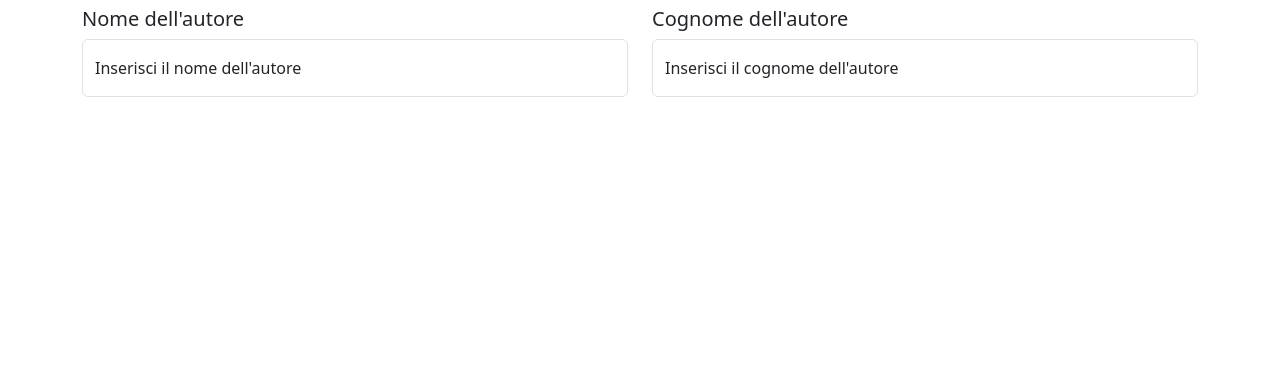
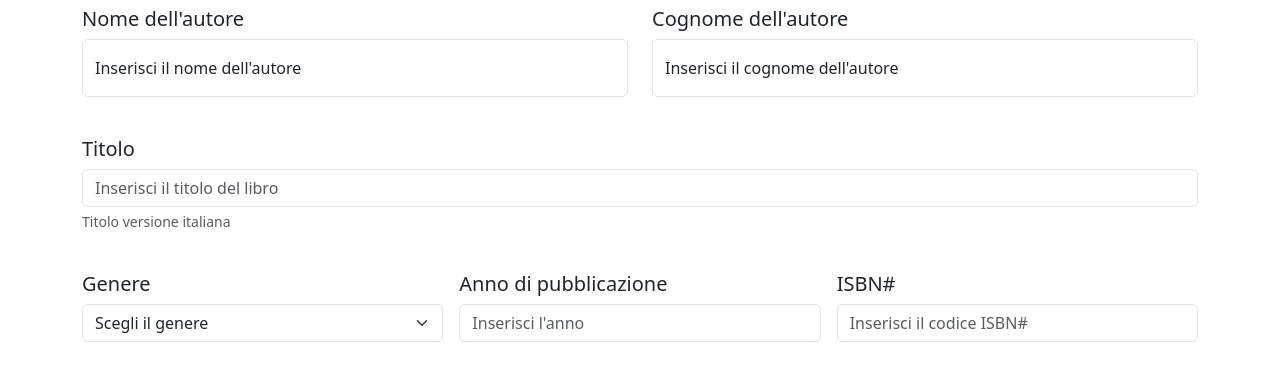
Before and after one commit to andreasalvi99/html-css-bootstrap-dashboard, a plain HTML site: page new.book.html in a window 1280 px wide. Shown: the part 154-534 px from the top of the page. Drawn offline with nearby package versions, Linux system fonts and the light colour scheme.

Commit message:
2nd and 2rd row done

```diff
--- a/new.book.html
+++ b/new.book.html
@@ -48,7 +48,11 @@
           <div class="collapse navbar-collapse" id="navbarSupportedContent">
             <ul class="navbar-nav me-auto mb-2 mb-lg-0">
               <li class="nav-item">
-                <a class="nav-link active" aria-current="page" href="./index.html" target="_blank"
+                <a
+                  class="nav-link active"
+                  aria-current="page"
+                  href="./index.html"
+                  target="_blank"
                   ><span class="text-light">Catalogo Libri</span></a
                 >
               </li>
@@ -84,21 +88,91 @@
           <div class="col-6">
             <h2 class="fs-5 text-start mt-4">Nome dell'autore</h2>
             <div class="form-floating mb-3">
-                        <input type="text" class="form-control" id="floatingInput" placeholder="name@example.com">
+              <input
+                type="text"
+                class="form-control"
+                id="floatingInput"
+                placeholder="name@example.com"
+              />
               <label for="floatingInput">Inserisci il nome dell'autore</label>
             </div>
           </div>
           <div class="col-6">
             <h2 class="fs-5 text-start mt-4">Cognome dell'autore</h2>
             <div class="form-floating mb-3">
-                        <input type="text" class="form-control" id="floatingInput" placeholder="name@example.com">
-                        <label for="floatingInput">Inserisci il cognome dell'autore</label>
+              <input
+                type="text"
+                class="form-control"
+                id="floatingInput"
+                placeholder="name@example.com"
+              />
+              <label for="floatingInput"
+                >Inserisci il cognome dell'autore</label
+              >
+            </div>
+          </div>
+        </div>
+
+        <!-- 2nd row -->
+        <div class="row">
+          <div class="col">
+            <h2 class="fs-5 text-start mt-4">Titolo</h2>
+            <div class="mb-3">
+              <input
+                type="text"
+                class="form-control"
+                id="formGroupExampleInput"
+                placeholder="Inserisci il titolo del libro"
+              />
+              <div class="form-text text-start" id="basic-addon4">
+                Titolo versione italiana
+              </div>
+            </div>
+          </div>
+        </div>
+
+        <!-- 3rd row -->
+        <div class="row g-3">
+          <!-- 1st column -->
+          <div class="col">
+            <h2 class="fs-5 text-start mt-4">Genere</h2>
+            <div class="col">
+              <select class="form-select" aria-label="Default select example">
+                <option selected>Scegli il genere</option>
+                <option value="1">Maschio</option>
+                <option value="2">Femmina</option>
+              </select>
+            </div>
+          </div>
+
+          <!-- 2nd column -->
+          <div class="col">
+            <h2 class="fs-5 text-start mt-4">Anno di pubblicazione</h2>
+            <div class="mb-3">
+              <input
+                type="text"
+                class="form-control"
+                id="formGroupExampleInput"
+                placeholder="Inserisci l'anno"
+              />
+            </div>
+          </div>
+
+          <!-- 3rd column -->
+          <div class="col">
+            <h2 class="fs-5 text-start mt-4">ISBN#</h2>
+            <div class="mb-3">
+              <input
+                type="text"
+                class="form-control"
+                id="formGroupExampleInput"
+                placeholder="Inserisci il codice ISBN#"
+              />
             </div>
           </div>
         </div>
         <div class="row"></div>
-            <div class="row"></div>
-            <div class="row"></div>
       </form>
+    </div>
   </body>
 </html>
```
Lines whose indentation alone changed are shown as unchanged.
